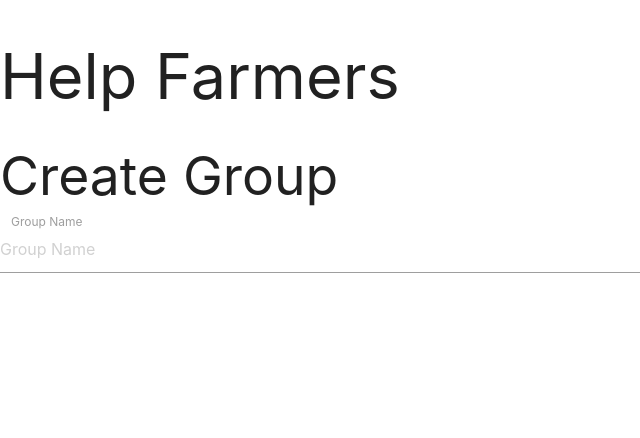
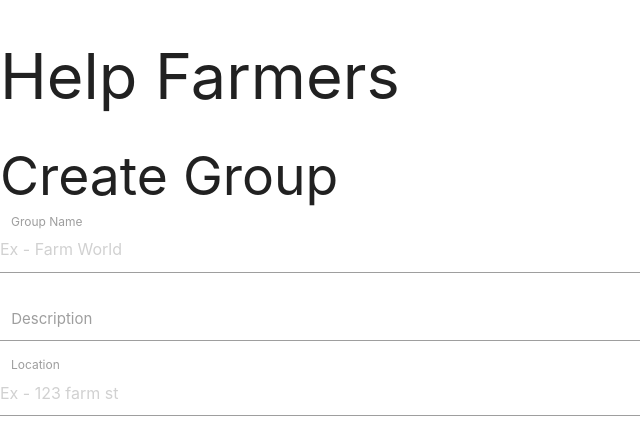
Before and after one commit to ShahruKhanHub/helpfarmer, a React (Create React App) app: page / in a window 1280 px wide. Shown: the top 438 px of the page, without its empty margins (0-640 px from the left). Built offline with nearby package versions, Linux system fonts and the light colour scheme.

Commit message:
add text and text area input

```diff
--- /dev/null
+++ b/src/components/common/TextAreaInput.js
@@ -0,0 +1,12 @@
+import React from 'react';
+
+const TextAreaInput = ({ label }) => {
+    return (
+        <div class="input-field col s12">
+          <textarea class="materialize-textarea"></textarea>
+          <label for={label}>{label}</label>
+        </div>
+    );
+};
+
+export default TextAreaInput;
--- /dev/null
+++ b/src/components/common/TextInput.js
@@ -0,0 +1,12 @@
+import React from 'react';
+
+const TextInput = ({ placeholder, label }) => {
+    return (
+        <div class="input-field col s6">
+            <input placeholder={placeholder} type="text" class="validate" />
+            <label for="groupName">{label}</label>
+        </div>
+    );
+};
+
+export default TextInput;
--- a/src/components/createGroup.js
+++ b/src/components/createGroup.js
@@ -1,14 +1,21 @@
 import React, { Component } from 'react';
+
+import TextInput from './common/TextInput';
+import TextAreaInput from './common/TextAreaInput';
 
 class createGroup extends Component{
     render(){
         return(
             <div>
                 <h2>Create Group</h2>
-                <div class="input-field col s6">
-                    <input placeholder="Group Name" type="text" />
-                    <label for="groupName">Group Name</label>
-                </div>
+                <TextInput
+                    label="Group Name"
+                    placeholder="Ex - Farm World" />
+                <TextAreaInput
+                    label="Description" />
+                <TextInput
+                    label="Location"
+                    placeholder="Ex - 123 farm st" />
             </div>
 
         );
```
